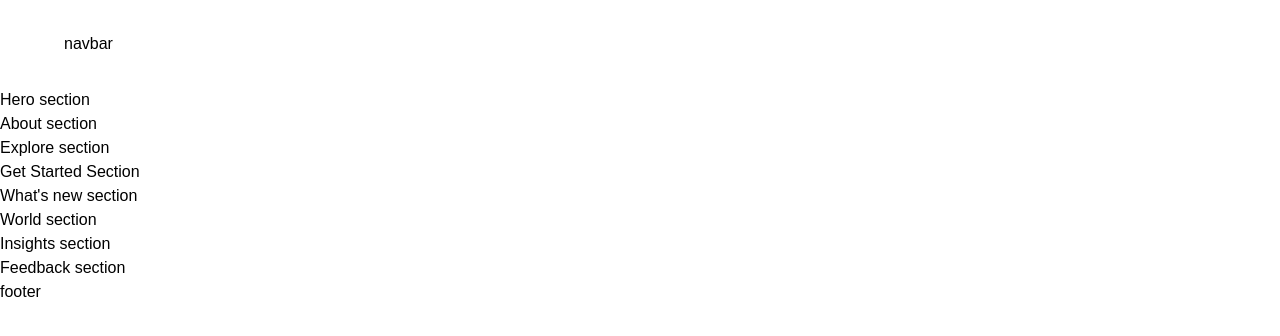
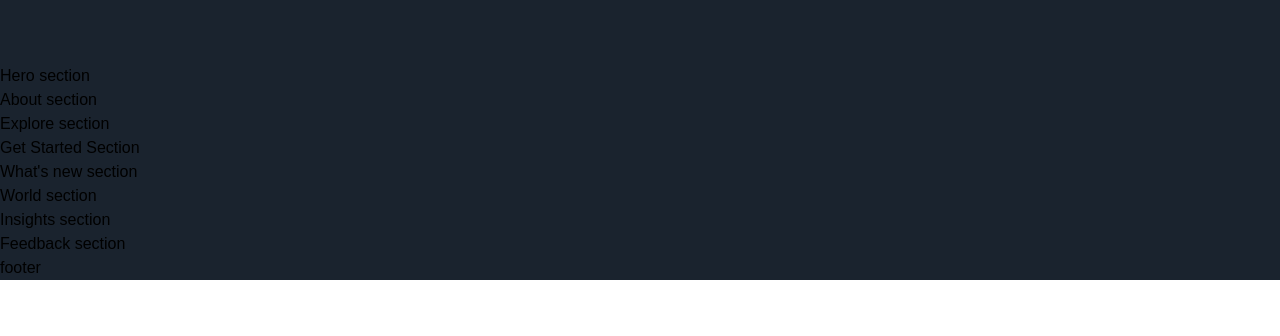
Before and after one commit to KavindaMethsara/metaverse-web-applivation, a Next.js app: page / in a window 1280 px wide. Shown: the top 336 px of the page. Built offline with nearby package versions, Linux system fonts and the light colour scheme; a web font is replaced by a local one.

Commit message:
First commit

```diff
--- a/app/page.js
+++ b/app/page.js
@@ -2,7 +2,7 @@ import { Footer, Navbar } from '../components';
 import { About, Explore, Feedback, GetStarted, Hero, Insights, WhatsNew, World } from '../sections';
 
 const Page = () => (
-  <div>
+  <div className='bg-primary-black overflow-hidden'>
     <Navbar />
     <Hero />
     <About />
--- a/components/Navbar.jsx
+++ b/components/Navbar.jsx
@@ -11,7 +11,7 @@ const Navbar = () => (
     whileInView="show"
     className={`${styles.xPaddings} py-8 relative`}
   >
-    navbar
+    <div className="absolutr w-[50%] inset-0 gradient-01"/>
   </motion.nav>
 );
 
```
